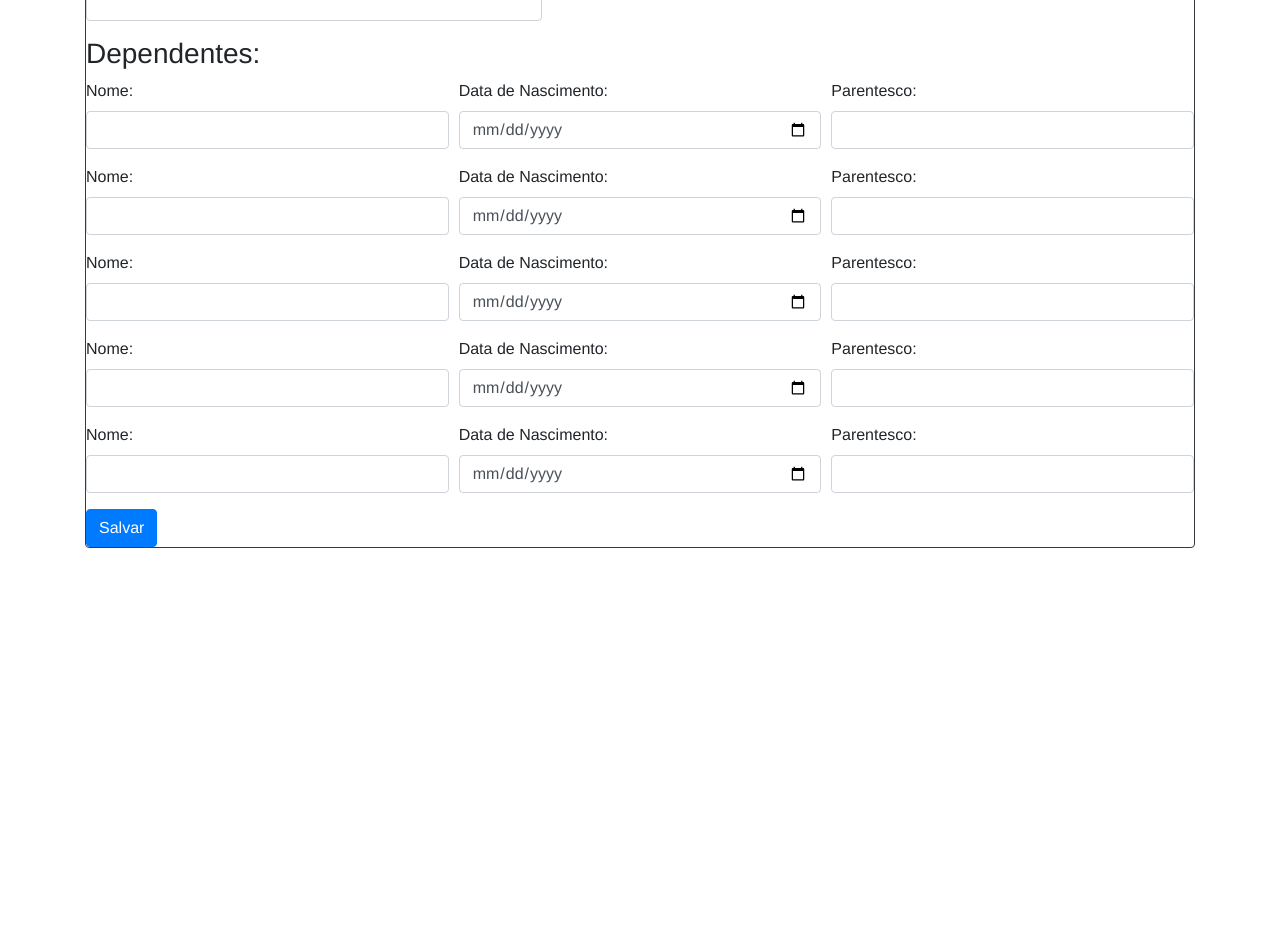
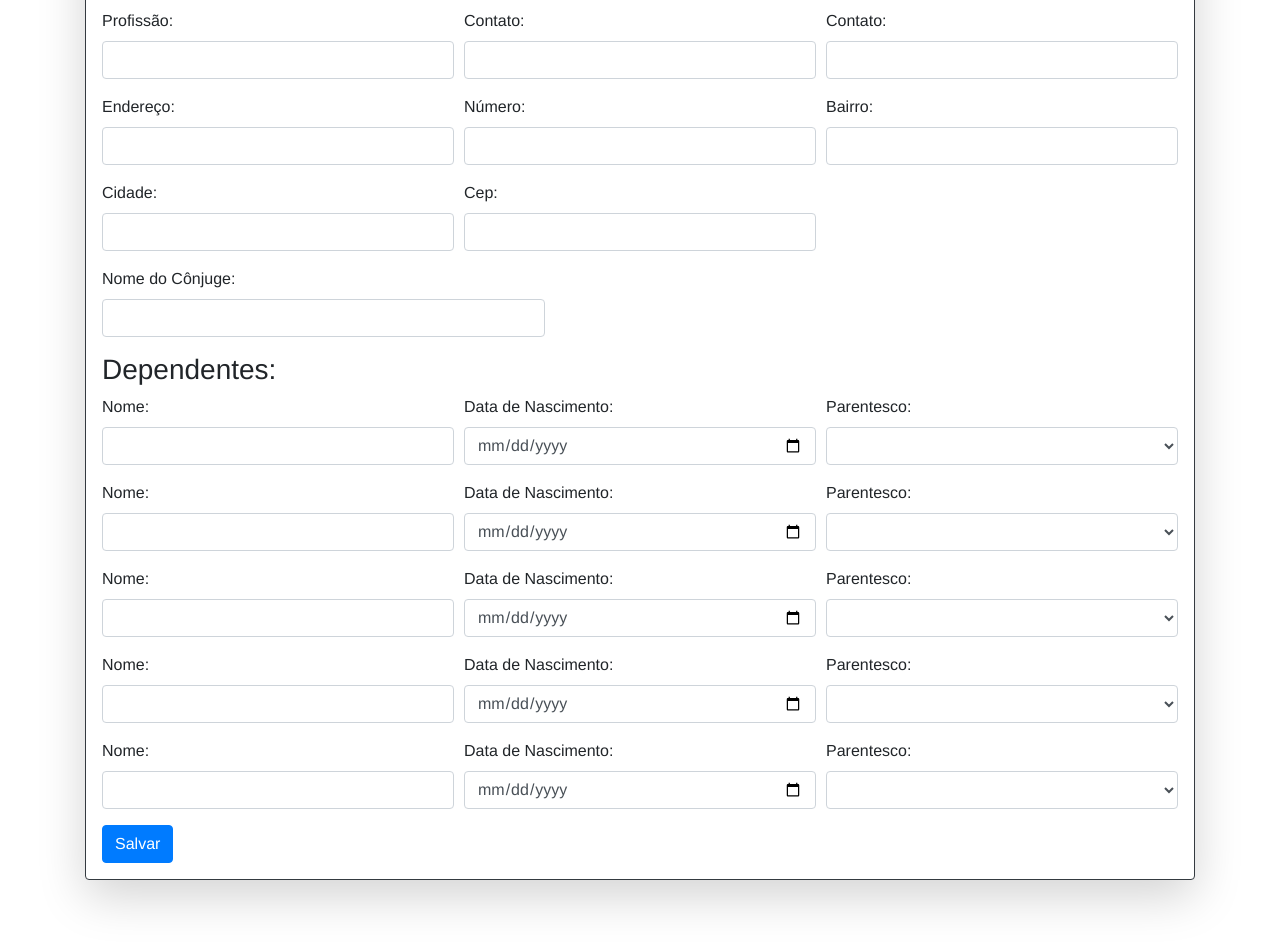
Before and after one commit to antonioFilho-global/projetoEstagio1, a plain HTML site: page form/cadastroSocio.html in a window 1280 px wide. Shown: the part 500-1448 px from the top of the page. Before the commit the page ends 1098 px from the top, so only its background shows below. Drawn offline with Linux system fonts and the light colour scheme.

Commit message:
Estagio1 20/03/21

```diff
--- a/form/cadastroSocio.html
+++ b/form/cadastroSocio.html
@@ -51,10 +51,10 @@
 		</header>
 		<br><br>
 <!-- #########################Formulário Cadastrar Sócio####################### -->
-		<div id="meio">
+		<div id="meio"">
 			<div class="container">
 				<center><h2>Cadastro De Sócio</h2></center>
-				<form class="border border-dark rounded">
+				<form class="border border-dark rounded shadow-lg p-3 mb-5 bg-white rounded">
 					<!-- radio -->
 					<div class="form-check">
 						<label class="form-check-label" for="associado"> Sócio da Associação:</label>
@@ -68,7 +68,7 @@
 						<input class="form-check-input" type="radio" name="flexRadioDefault" id="contribuinte" checked>
 					</div>
 					<!-- radio -->
-
+					<h3>Dados Pessoais:</h3>
 					<div class="form-row">
 						<div class="form-group col-md-5">
 						  <label for="inputNome">Nome:</label>
@@ -116,6 +116,53 @@
 					</div>
 
 					<div class="form-row">
+						<div class="form-group col-md-4">
+						  <label for="inputProfissao">Profissão:</label>
+						  <input type="text" class="form-control" id="inputProfissao">
+						</div>
+
+						<!-- desenvolver uma máscara para o número de telefone -->
+						<div class="form-group col-md-4">
+							<label for="inputContato1">Contato:</label>
+							<input type="text" class="form-control" id="inputContato1">
+						</div>
+						<!-- desenvolver uma máscara para o número de telefone -->
+						<div class="form-group col-md-4">
+							<label for="inputContato2">Contato:</label>
+							<input type="text" class="form-control" id="inputContato2">
+						</div>
+					</div>
+
+					<div class="form-row">
+						<div class="form-group col-md-4">
+						  <label for="inputEndereco">Endereço:</label>
+						  <input type="text" class="form-control" id="inputEndereco">
+						</div>
+
+						<div class="form-group col-md-4">
+							<label for="inputNumero">Número:</label>
+							<input type="text" class="form-control" id="inputNumero">
+						</div>
+
+						<div class="form-group col-md-4">
+							<label for="inputBairro">Bairro:</label>
+							<input type="text" class="form-control" id="inputBairro">
+						</div>
+					</div>
+
+					<div class="form-row">
+						<div class="form-group col-md-4">
+						  <label for="inputEndereco">Cidade:</label>
+						  <input type="text" class="form-control" id="inputEndereco">
+						</div>
+
+						<div class="form-group col-md-4">
+							<label for="inputCep">Cep:</label>
+							<input type="text" class="form-control" id="inputCep">
+						</div>
+					</div>
+
+					<div class="form-row">
 						<div class="form-group col-md-5">
 						  <label for="inputNomeConjuge">Nome do Cônjuge:</label>
 						  <input type="text" class="form-control" id="inputNomeConjuge">
@@ -139,9 +186,15 @@
 							<input type="date" class="form-control" id="inputDataNascimentoDependente1">
 						</div>
 
-						<div class="form-group col-md-4">
+						<div class="form-group  col-md-4">
 							<label for="inputParentesco1">Parentesco:</label>
-							<input type="text" class="form-control" id="inputParentesco1">
+							<select class="form-control" id="inputParentesco1">
+								<option value=" "> </option>
+								<option value="filho(a)">Filho(a)</option>
+								<option value="neto(a)">Neto(a)</option>
+								<option value="sobrinho(a)">Sobrinho(a)</option>
+								<option value="outros">Outros</option>
+							</select>
 						</div>
 					</div>
 
@@ -157,9 +210,15 @@
 							<input type="date" class="form-control" id="inputDataNascimentoDependente2">
 						</div>
 
-						<div class="form-group col-md-4">
+						<div class="form-group  col-md-4">
 							<label for="inputParentesco2">Parentesco:</label>
-							<input type="text" class="form-control" id="inputParentesco2">
+							<select class="form-control" id="inputParentesco2">
+								<option value=" "> </option>
+								<option value="filho(a)">Filho(a)</option>
+								<option value="neto(a)">Neto(a)</option>
+								<option value="sobrinho(a)">Sobrinho(a)</option>
+								<option value="outros">Outros</option>
+							</select>
 						</div>
 					</div>
 
@@ -175,9 +234,15 @@
 							<input type="date" class="form-control" id="inputDataNascimentoDependente3">
 						</div>
 
-						<div class="form-group col-md-4">
+						<div class="form-group  col-md-4">
 							<label for="inputParentesco3">Parentesco:</label>
-							<input type="text" class="form-control" id="inputParentesco3">
+							<select class="form-control" id="inputParentesco3">
+								<option value=" "> </option>
+								<option value="filho(a)">Filho(a)</option>
+								<option value="neto(a)">Neto(a)</option>
+								<option value="sobrinho(a)">Sobrinho(a)</option>
+								<option value="outros">Outros</option>
+							</select>
 						</div>
 					</div>
 
@@ -193,9 +258,15 @@
 							<input type="date" class="form-control" id="inputDataNascimentoDependente4">
 						</div>
 
-						<div class="form-group col-md-4">
+						<div class="form-group  col-md-4">
 							<label for="inputParentesco4">Parentesco:</label>
-							<input type="text" class="form-control" id="inputParentesco4">
+							<select class="form-control" id="inputParentesco4">
+								<option value=" "> </option>
+								<option value="filho(a)">Filho(a)</option>
+								<option value="neto(a)">Neto(a)</option>
+								<option value="sobrinho(a)">Sobrinho(a)</option>
+								<option value="outros">Outros</option>
+							</select>
 						</div>
 					</div>
 
@@ -211,9 +282,15 @@
 							<input type="date" class="form-control" id="inputDataNascimentoDependente5">
 						</div>
 
-						<div class="form-group col-md-4">
+						<div class="form-group  col-md-4">
 							<label for="inputParentesco5">Parentesco:</label>
-							<input type="text" class="form-control" id="inputParentesco5">
+							<select class="form-control" id="inputParentesco5">
+								<option value=" "> </option>
+								<option value="filho(a)">Filho(a)</option>
+								<option value="neto(a)">Neto(a)</option>
+								<option value="sobrinho(a)">Sobrinho(a)</option>
+								<option value="outros">Outros</option>
+							</select>
 						</div>
 					</div>
 
```
Also changed, not shown: index.html (+4 -5 lines).
